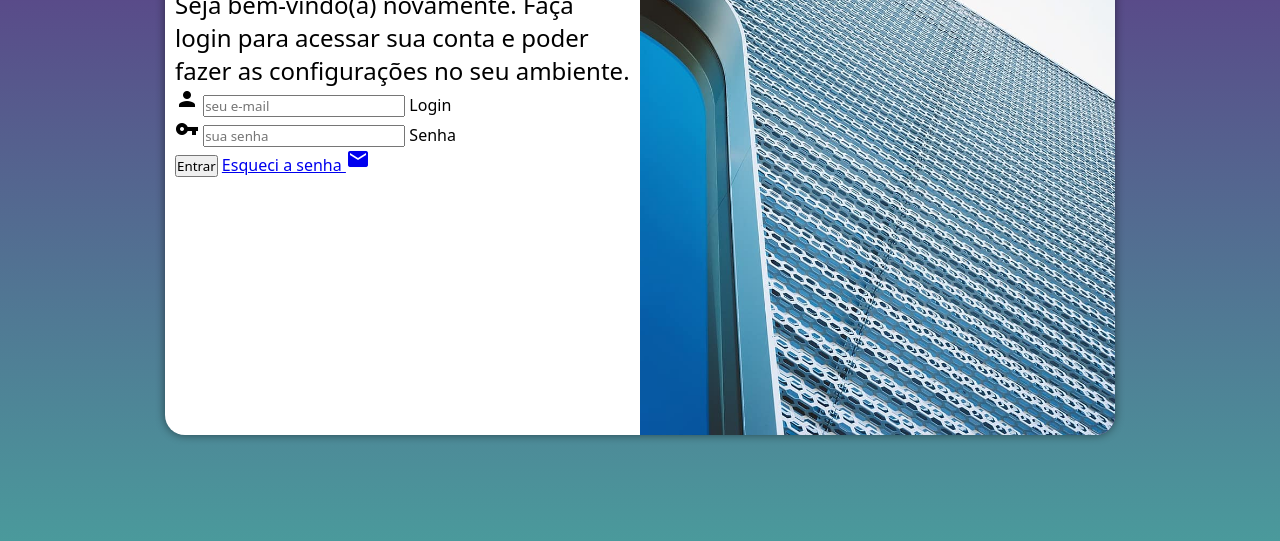
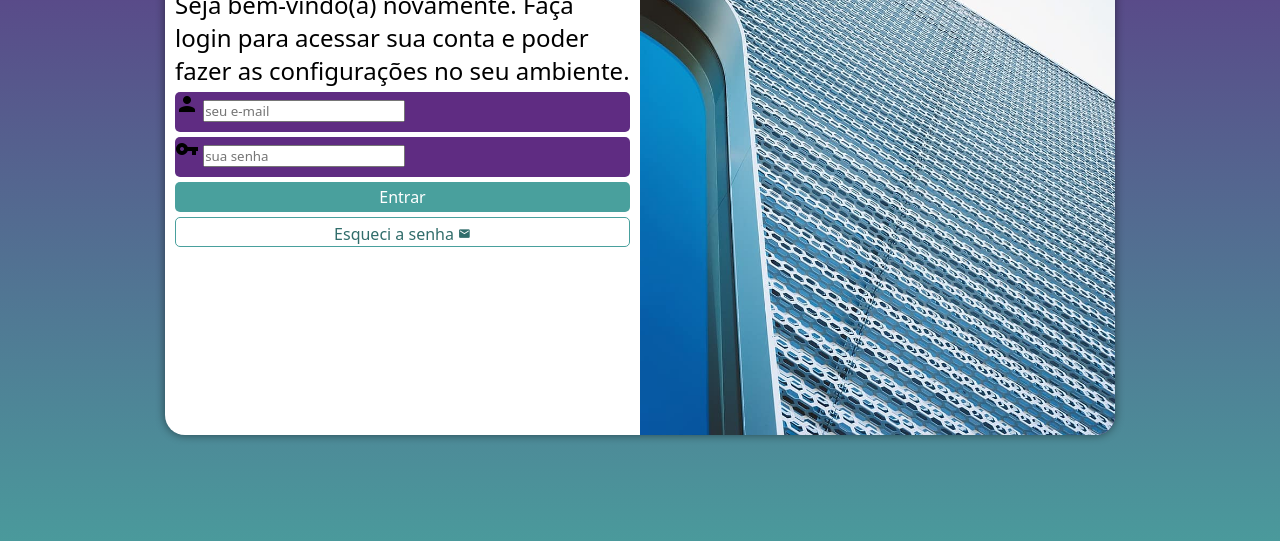
Before and after one commit to dan-cml/html-css, a plain HTML site: page Modulo 4/desafio/des015-guanabara/index.html in a window 1280 px wide. Shown: the part 215-756 px from the top of the page. Drawn offline with Linux system fonts and the light colour scheme.

Commit message:
personalização da tela

```diff
--- a/Modulo 4/desafio/des015-guanabara/estilos/media-query.css
+++ b/Modulo 4/desafio/des015-guanabara/estilos/media-query.css
@@ -10,13 +10,13 @@
     }
 
     section#login > div#imagem {
-        float: right;
+        float: left;
         width: 30%;
         height: 100%;
     }
 
     section#login > div#formulario {
-        float: left;
+        float: right;
         width: 70%;
     }
 
--- a/Modulo 4/desafio/des015-guanabara/estilos/style.css
+++ b/Modulo 4/desafio/des015-guanabara/estilos/style.css
@@ -64,3 +64,55 @@ div#formulario > h1 {
 div#formulario > p {
     font-size: .8em;
 }
+
+div.campo > label {
+    display: none;
+}
+
+form > div.campo {
+    display: block;
+    background-color: #5f2c82;
+    width: 100%;
+    height: 40px;
+    border-radius: 5px;
+    margin: 5px 0px;
+}
+
+form > input[type=submit] {
+    display: block;
+    font-size: 1em;
+    width: 100%;
+    height: 30px;
+    background-color: #49a09d;
+    color: white;
+    border: none;
+    border-radius: 5px;
+    cursor: pointer;
+}
+
+form > input[type=submit]:hover {
+    background-color: #316d6b;
+}
+
+form > a.botao {
+    display: block;
+    text-align: center;
+    font-size: 1em;
+    width: 100%;
+    height: 30px;
+    background-color: white;
+    border: 1px solid #49a09d;
+    color: #316d6b;
+    border-radius: 5px;
+    text-decoration: none;
+    padding: 5px;
+    margin-top: 5px;
+}
+
+form > a.botao:hover {
+    background-color: #5fceca;
+}
+
+form > a.botao > span {
+    font-size: 0.8em;
+}
--- a/Modulo 4/desafio/des015-guanabara/index.html
+++ b/Modulo 4/desafio/des015-guanabara/index.html
@@ -31,7 +31,7 @@
                     <label for="isenha">Senha</label>
                 </div>
                 <input type="submit" value="Entrar">
-                <a href="esqueci.html">Esqueci a senha
+                <a href="esqueci.html" class="botao">Esqueci a senha
                     <span class="material-icons">mail</span>
                 </a>
             </form>
```
